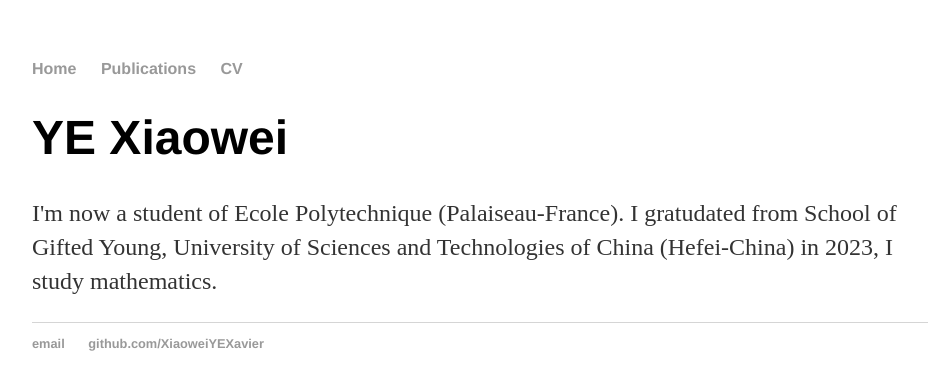
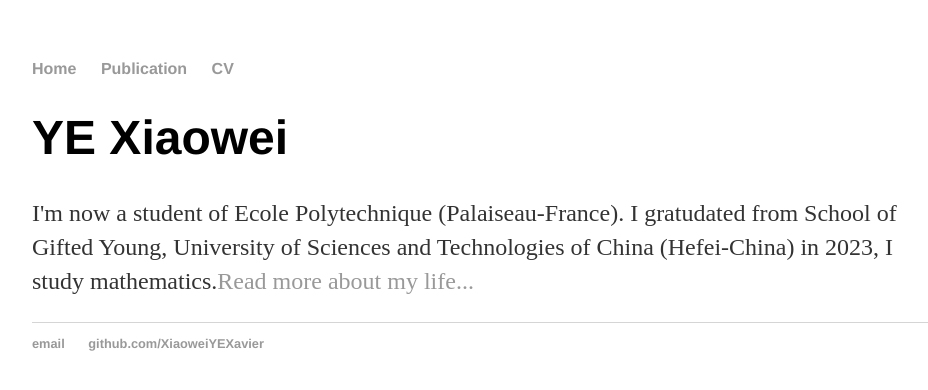
Before and after one commit to XiaoweiYEXavier/XiaoweiYEXavier.github.io, a Jekyll site: the page built from index.html, in a window 1280 px wide. Shown: the top 390 px of the page, without its empty margins (160-1088 px from the left). Built offline with Jekyll 4.4.1, drawn with Linux system fonts in a browser that asks for light colours.

Commit message:
Update index.html

```diff
--- a/index.html
+++ b/index.html
@@ -1,29 +1,8 @@
-<!DOCTYPE html>
-<html>
-	<head>
-		<title>YE Xiaowei</title>
-		<!--link to main stylesheet -->
-		<link rel="stylesheet" type="text/css" href="/css/main.css">
-	</head>
-	<body>
-		<nav>
-    		<ul>
-        		<li><a href="/">Home</a></li>
-	        	<li><a href="/about">Publications</a></li>
-        		<li><a href="/cv">CV</a></li>
-    		</ul>
-		</nav>
-		<div class="container">
-    		<div class="blurb">
-        		<h1>YE Xiaowei</h1>
-				<p>I'm now a student of Ecole Polytechnique (Palaiseau-France). I gratudated from School of Gifted Young, University of Sciences and Technologies of China (Hefei-China) in 2023, I study mathematics. </a></p>
-    		</div><!-- /.blurb -->
-		</div><!-- /.container -->
-		<footer>
-    		<ul>
-        		<li><a href="mailto:xiaowei.ye@polytechnique.edu">email</a></li>
-        		<li><a href="https://github.com/XiaoweiYEXavier">github.com/XiaoweiYEXavier</a></li>
-			</ul>
-		</footer>
-	</body>
-</html>
+---
+layout: default
+title: YE Xiaowei
+---
+<div class="blurb">
+	<h1>YE Xiaowei</h1>
+	<p>I'm now a student of Ecole Polytechnique (Palaiseau-France). I gratudated from School of Gifted Young, University of Sciences and Technologies of China (Hefei-China) in 2023, I study mathematics.<a href="/about">Read more about my life...</a></p>
+</div><!-- /.blurb -->
```
